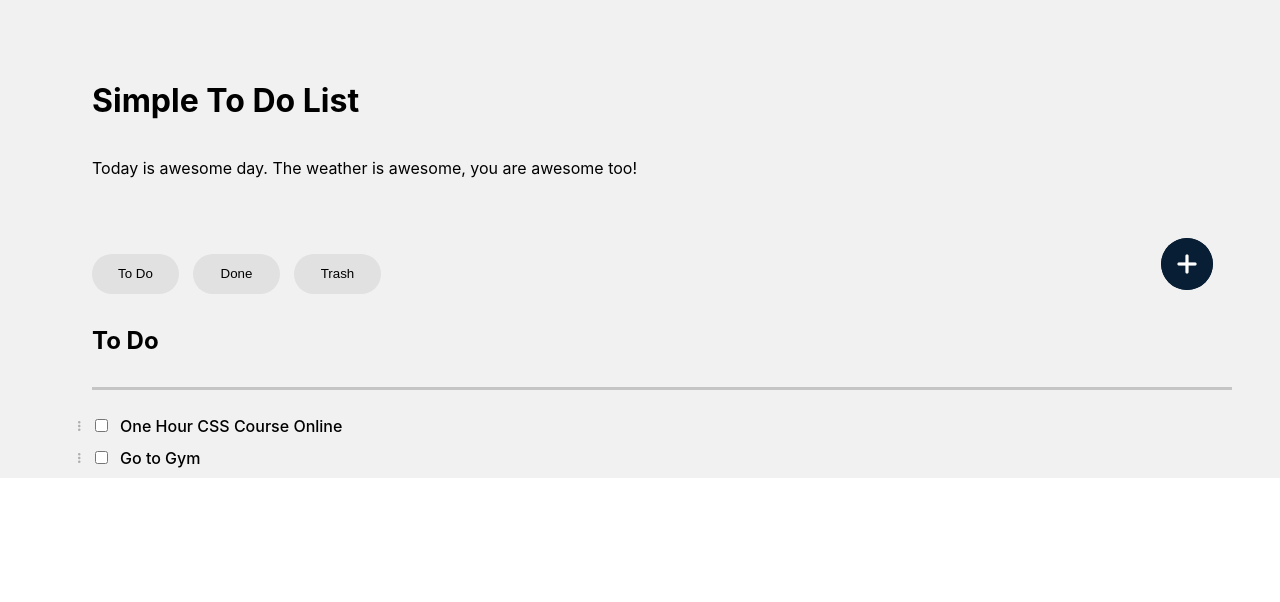
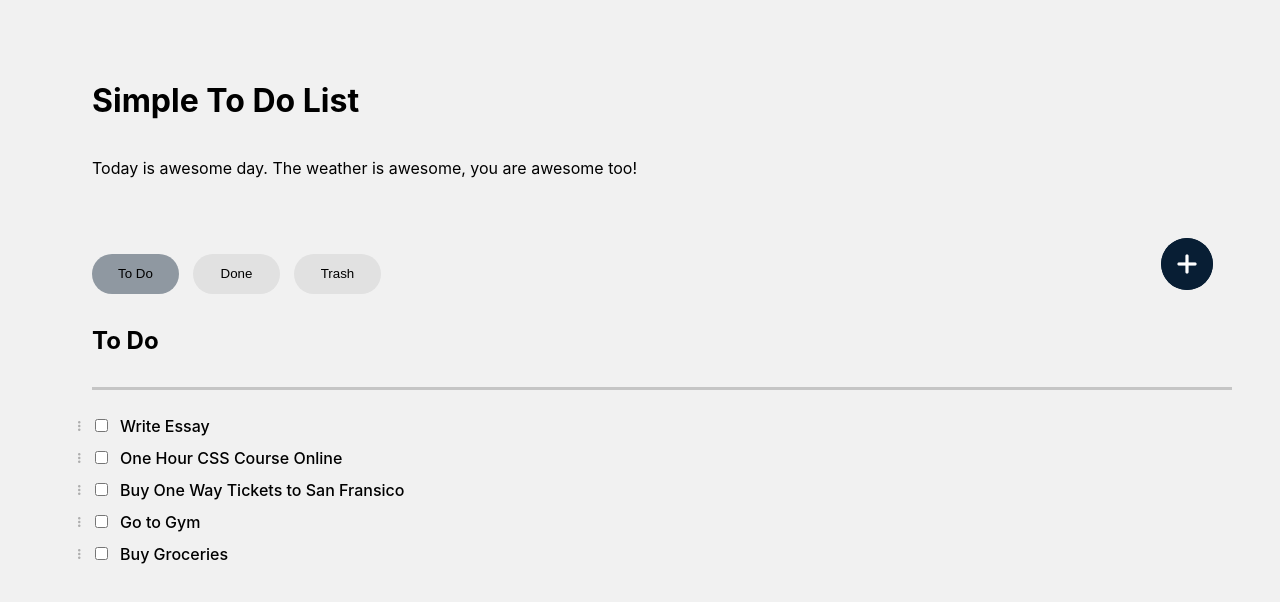
Before and after one commit to reestear/nfactorial-Simple-ToDo-Feb.19.2023, a React (Create React App) app: page / in a window 1280 px wide. Shown: the top 602 px of the page. Built offline with nearby package versions, Linux system fonts and the light colour scheme.

Commit message:
withour localStrorage

```diff
--- a/src/App.css
+++ b/src/App.css
@@ -6,6 +6,7 @@
   display: flex;
   flex-direction: column;
   background-color: #F1F1F1;
+  min-height: 1000px;
 }
 .pd13{
   margin-left: 25px;
--- a/src/App.js
+++ b/src/App.js
@@ -121,9 +121,9 @@ function App() {
           </div>
 
           <div className='Feature-Buttons pd13'>
-            <FeatureButton title = "To Do" filterUpdate = {showActive}></FeatureButton>
-            <FeatureButton title = "Done" filterUpdate = {showDone}></FeatureButton>
-            <FeatureButton title = "Trash" filterUpdate = {showTrash}></FeatureButton>
+            <FeatureButton title = "To Do" color = {(status === 'active') ? true : false} filterUpdate = {showActive}></FeatureButton>
+            <FeatureButton title = "Done" color = {(status === 'done') ? true : false}  filterUpdate = {showDone}></FeatureButton>
+            <FeatureButton title = "Trash" color = {(status === 'trash') ? true : false}  filterUpdate = {showTrash}></FeatureButton>
           </div>
         </div>
 
--- a/src/Components/FeatureButton/index.js
+++ b/src/Components/FeatureButton/index.js
@@ -1,8 +1,8 @@
 import React from 'react'
 import './styles.css'
 
-export default function FeatureButton({title, filterUpdate}) {
+export default function FeatureButton({title, color, filterUpdate}) {
     return (
-        <button className='btn' onClick={filterUpdate}>{title}</button>
+        <button className='btn' style={{backgroundColor: (color) ? 'rgba(8, 30, 52, 0.42)' : '#e1e1e1'}} onClick={filterUpdate}>{title}</button>
     )
 }
--- a/src/Components/ToDo/index.js
+++ b/src/Components/ToDo/index.js
@@ -10,11 +10,16 @@ import MORE_IMG from './assets/more.png'
 export default function ToDo({id, active, text, done, MoveToTrash, DeleteForever, MoveBack, handleCheck}) {
 
     const [SpecsDisplay, setSpecsDisplay] = useState('none');
-    let SpecsFirst = (active === 'active') ? 'flex' : 'none';
+    const [bg, setBg] = useState();
+    const [chosenBg, setChosenBg] = useState('none');
+
+
+    let SpecsFirst = (active === 'active' || active === 'done') ? 'flex' : 'none';
     let SpecsSecond = (active === 'trash') ? 'flex' : 'none';
 
     function handleOnClick(){
-        SpecsDisplay = (SpecsDisplay === 'none') ? setSpecsDisplay('flex') : setSpecsDisplay('none');
+        (SpecsDisplay === 'none') ? setSpecsDisplay('flex') : setSpecsDisplay('none');
+        (SpecsDisplay === 'none') ? setChosenBg('#E4E6E7') : setChosenBg('transparent')
     }
 
   return (
@@ -24,25 +29,29 @@ export default function ToDo({id, active, text, done, MoveToTrash, DeleteForever
                 <img alt='more' src={MORE_IMG}></img>
             </button>
 
-            <label className='checking'>
+            <div className='checking'
+                style =
+                {{  backgroundColor: chosenBg,
+                    textDecorationLine: (done) ? 'line-through' : 'none'
+                }}>
                 <input onClick={() => handleCheck(id)} type='checkbox' checked={(done) ? true : false} id='inp'></input>
                 {text}
-            </label>
+            </div>
         </div>
 
-        <div className='Specs' style={{display: SpecsDisplay, marginBottom: (active === 'done') ? '0px' : '20px'}}>
+        <div className='Specs' style={{display: SpecsDisplay}}>
             <div className='Specs-First' style={{display: SpecsFirst}}>
-                <button onClick={() => {MoveToTrash(id); setSpecsDisplay('none')}} className='Trash SpecsButton'>
+                <button onMouseEnter={() => setBg(0)} onMouseLeave={() => setBg(-1)} style={{backgroundColor: (bg === 0) ? 'rgba(8, 30, 52, 0.2)' : 'transparent'}} onClick={() => {MoveToTrash(id); setSpecsDisplay('none')}} className='Trash SpecsButton'>
                     <img alt='trash' src={TRASH_IMG}></img>
                     Move to Trash
                 </button>
             </div>
             <div className='Specs-Second' style={{display: SpecsSecond}}>
-                <button onClick={() => {DeleteForever(id); setSpecsDisplay('none')}} className='Delete SpecsButton'>
+                <button onMouseEnter={() => setBg(1)} onMouseLeave={() => setBg(-1)} style={{backgroundColor: (bg === 1) ? 'rgba(8, 30, 52, 0.2)' : 'transparent'}} onClick={() => {DeleteForever(id); setSpecsDisplay('none')}} className='Delete SpecsButton'>
                     <img alt='trash' src={TRASH_IMG}></img>
                     Delete Forever
                 </button>
-                <button onClick={() => {MoveBack(id); setSpecsDisplay('none')}} className='MoveBack SpecsButton'>
+                <button onMouseEnter={() => setBg(2)} onMouseLeave={() => setBg(-1)} style={{backgroundColor: (bg === 2) ? 'rgba(8, 30, 52, 0.2)' : 'transparent'}} onClick={() => {MoveBack(id); setSpecsDisplay('none')}} className='MoveBack SpecsButton'>
                     <img alt = 'moveback' src={MOVEBACK_IMG}></img>
                     Move Back
                 </button>
--- a/src/assets/InitialToDos.js
+++ b/src/assets/InitialToDos.js
@@ -1,7 +1,7 @@
 export default [
     {
         id: 0,
-        active: 'done',
+        active: 'active',
         text: 'Write Essay',
         done: false
     },
@@ -13,7 +13,7 @@ export default [
     },
     {
         id: 2,
-        active: 'trash',
+        active: 'active',
         text: 'Buy One Way Tickets to San Fransico',
         done: false
     },
@@ -25,7 +25,7 @@ export default [
     },
     {
         id: 4,
-        active: 'done',
+        active: 'active',
         text: 'Buy Groceries',
         done: false
     }
```
